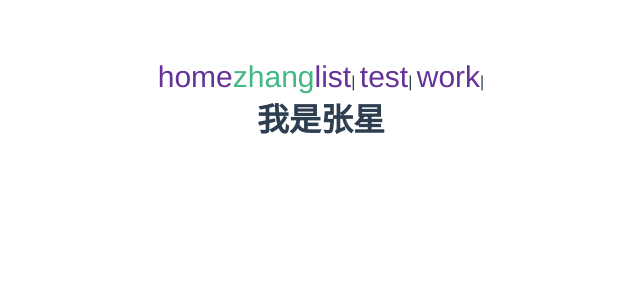
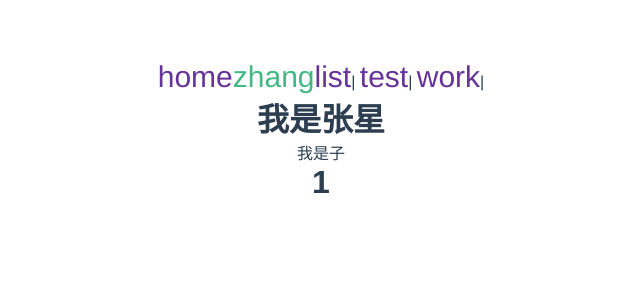
Before and after one commit to nihao112/my-git, a Vue app: page /#/zhang in a window 1280 px wide. Shown: the top 300 px of the page, without its empty margins (319-959 px from the left). Built offline with nearby package versions, Linux system fonts and the light colour scheme.

Commit message:
dev分支提交

```diff
--- /dev/null
+++ b/src/components/Add.vue
@@ -0,0 +1,12 @@
+
+<script setup>
+defineProps({
+  str: Number
+})
+</script>
+
+<template>
+  我是子
+  <h1> {{str}}</h1>
+
+</template>
--- a/src/views/zhangxing.vue
+++ b/src/views/zhangxing.vue
@@ -1,10 +1,13 @@
-<template>
-    <h1>我是张星</h1>
-</template>
 
 <script setup>
-
+import Add from '../components/Add.vue'
+import { ref } from 'vue'
+var str = ref(1)
 </script>
+<template>
+  <h1>我是张星</h1>
+  <Add :str="str" />
+</template>
 
 <style>
 </style>
```
